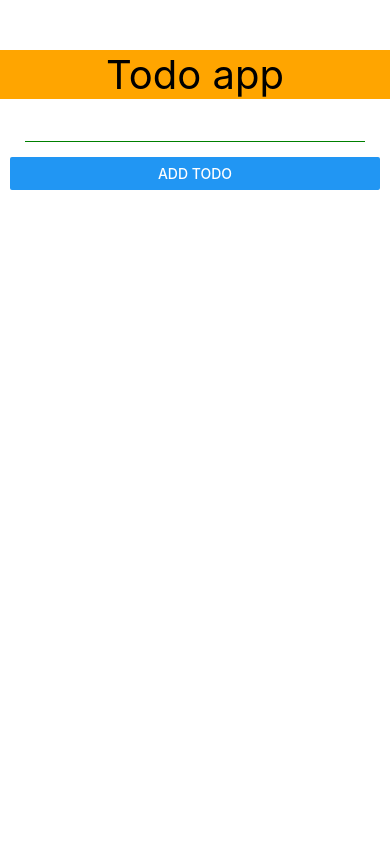
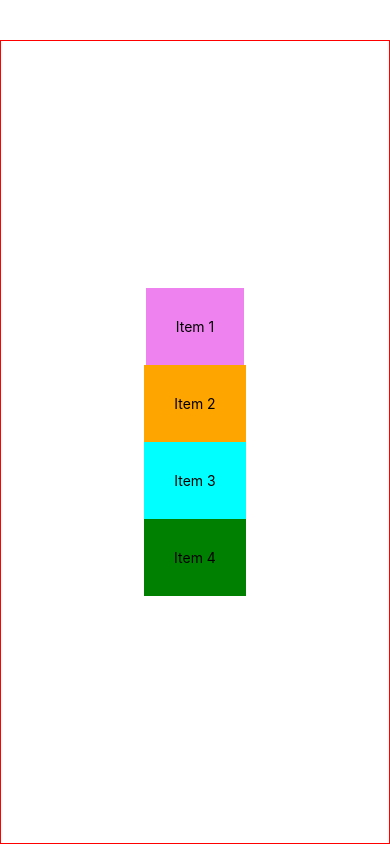
Before and after one commit to TrungNguyenHRZ/react-native-todo, a React Native app: screen / in a window 390 px wide. Built offline with nearby package versions, Linux system fonts and the light colour scheme.

Commit message:
add flex-box components

```diff
--- a/App.tsx
+++ b/App.tsx
@@ -14,6 +14,7 @@
   TouchableWithoutFeedback,
   View,
 } from "react-native";
+import FlexBox from "./components/flex_box";
 
 interface ITodo {
   id: number;
@@ -58,42 +59,43 @@
     ]);
   };
   return (
-    <TouchableWithoutFeedback
-      onPress={() => {
-        Keyboard.dismiss();
-      }}
-    >
-      <View style={styles.container}>
-        <Text style={styles.header}>Todo app</Text>
+    // <TouchableWithoutFeedback
+    //   onPress={() => {
+    //     Keyboard.dismiss();
+    //   }}
+    // >
+    //   <View style={styles.container}>
+    //     <Text style={styles.header}>Todo app</Text>
 
-        {/* form */}
-        <View style={styles.body}>
-          <TextInput
-            value={todos}
-            style={styles.todoInput}
-            onChangeText={(value) => setTodos(value)}
-          />
-          <Button title="Add todo" onPress={handleAddTodo} />
-        </View>
+    //     {/* form */}
+    //     <View style={styles.body}>
+    //       <TextInput
+    //         value={todos}
+    //         style={styles.todoInput}
+    //         onChangeText={(value) => setTodos(value)}
+    //       />
+    //       <Button title="Add todo" onPress={handleAddTodo} />
+    //     </View>
 
-        {/* list todo */}
-        <View style={styles.body}>
-          <FlatList
-            data={listTodos}
-            renderItem={({ item }) => {
-              return (
-                <Pressable
-                  style={({ pressed }) => ({ opacity: pressed ? 0.5 : 1 })}
-                  onPress={() => handleVerifyDelete(item.id)}
-                >
-                  <Text style={styles.todoItem}>{item.name}</Text>
-                </Pressable>
-              );
-            }}
-          />
-        </View>
-      </View>
-    </TouchableWithoutFeedback>
+    //     {/* list todo */}
+    //     <View style={styles.body}>
+    //       <FlatList
+    //         data={listTodos}
+    //         renderItem={({ item }) => {
+    //           return (
+    //             <Pressable
+    //               style={({ pressed }) => ({ opacity: pressed ? 0.5 : 1 })}
+    //               onPress={() => handleVerifyDelete(item.id)}
+    //             >
+    //               <Text style={styles.todoItem}>{item.name}</Text>
+    //             </Pressable>
+    //           );
+    //         }}
+    //       />
+    //     </View>
+    //   </View>
+    // </TouchableWithoutFeedback>
+    <FlexBox />
   );
 }
 
--- /dev/null
+++ b/components/flex_box.tsx
@@ -0,0 +1,47 @@
+import { View, Text, StyleSheet } from "react-native";
+
+const styles = StyleSheet.create({
+  container: {
+    marginTop: 40,
+    flex: 1,
+    borderWidth: 1,
+    borderColor: "red",
+    justifyContent: "center",
+    alignItems: "center",
+  },
+  item1: {
+    backgroundColor: "violet",
+    padding: 30,
+  },
+  item2: {
+    backgroundColor: "orange",
+    padding: 30,
+  },
+  item3: {
+    backgroundColor: "cyan",
+    padding: 30,
+  },
+  item4: {
+    backgroundColor: "green",
+    padding: 30,
+  },
+});
+const FlexBox = () => {
+  return (
+    <View style={styles.container}>
+      <View style={styles.item1}>
+        <Text>Item 1</Text>
+      </View>
+      <View style={styles.item2}>
+        <Text>Item 2</Text>
+      </View>
+      <View style={styles.item3}>
+        <Text>Item 3</Text>
+      </View>
+      <View style={styles.item4}>
+        <Text>Item 4</Text>
+      </View>
+    </View>
+  );
+};
+export default FlexBox;
```
